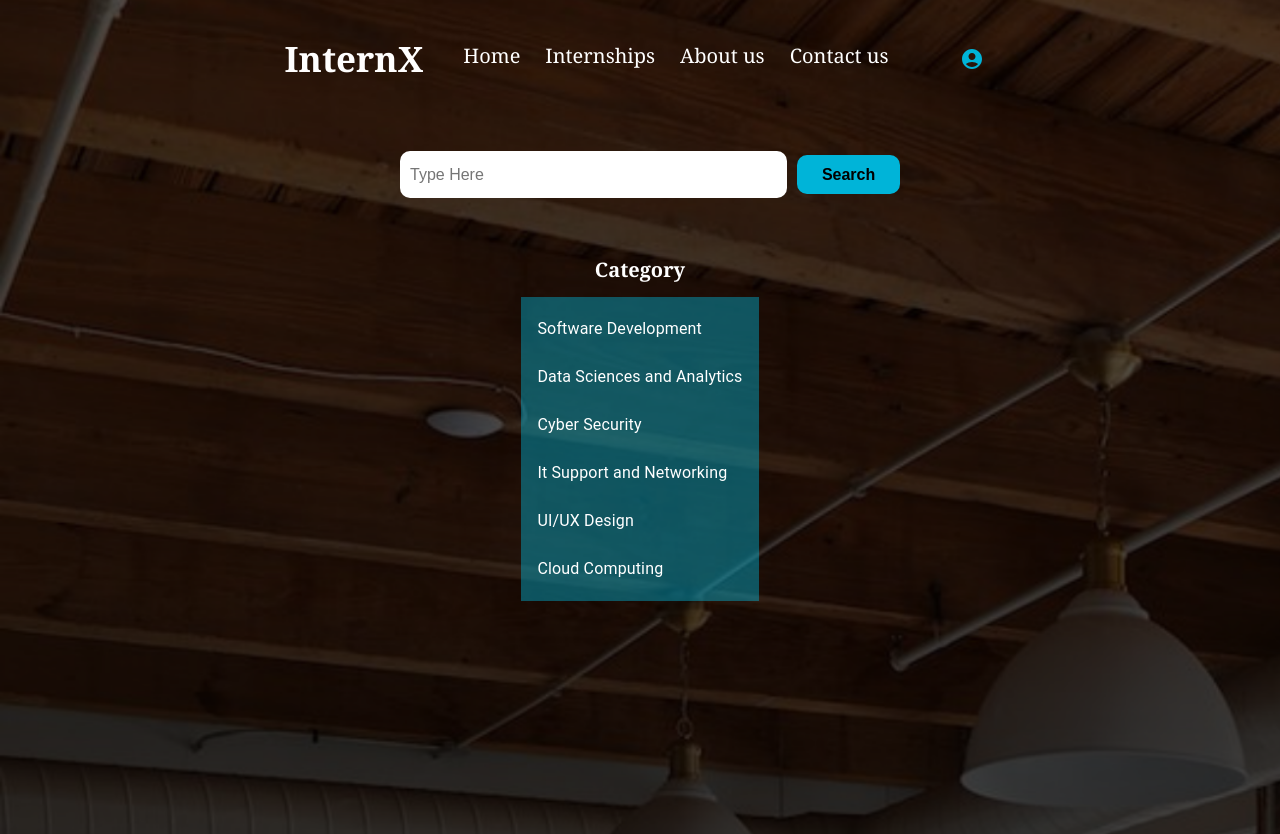
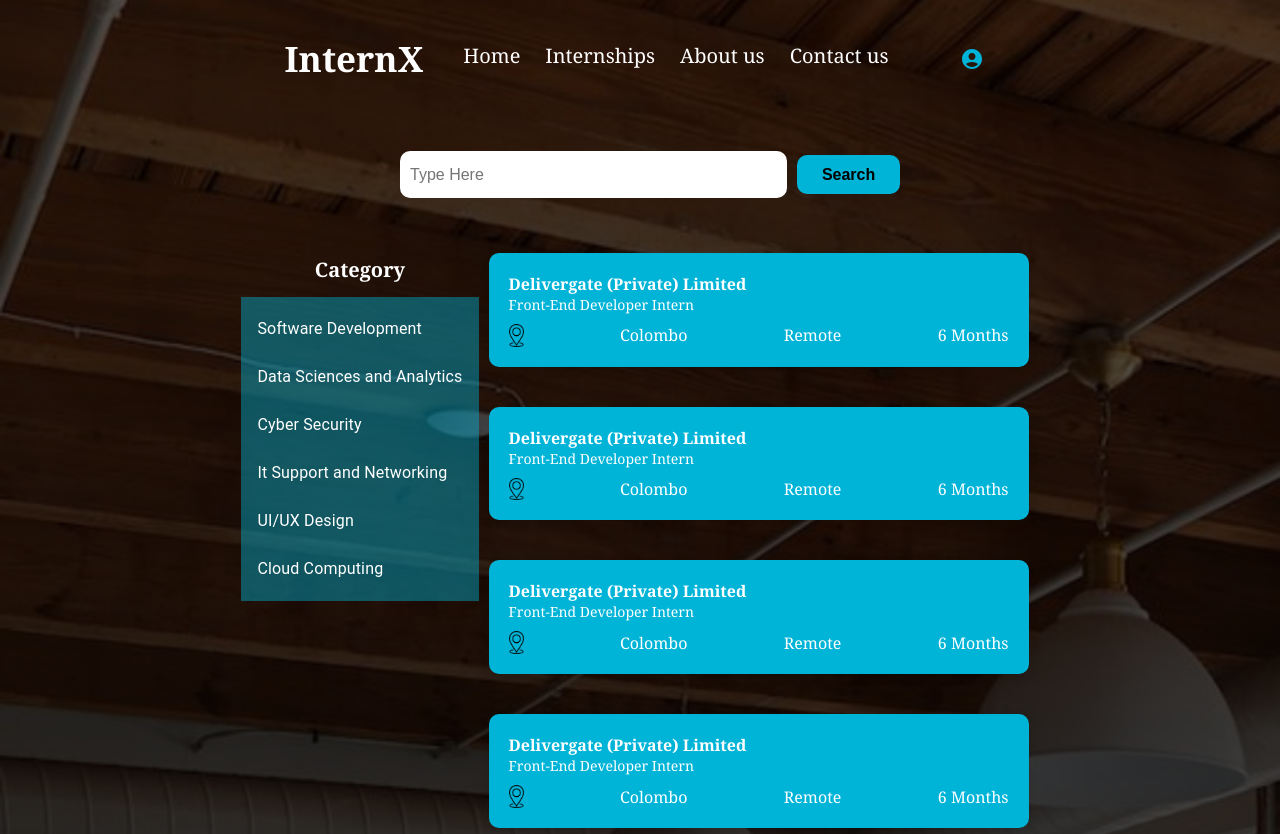
Before and after one commit to KushaRa/InternX_Front, a React (Create React App) app in the folder skillsync/: page /categories in a window 1280 px wide. Shown: the top 834 px of the page. Built offline with nearby package versions, Linux system fonts and the light colour scheme.

Commit message:
add category cards

```diff
--- a/skillsync/src/Pages/Categories/categories.jsx
+++ b/skillsync/src/Pages/Categories/categories.jsx
@@ -5,6 +5,7 @@ import Box from "@mui/material/Box";
 import List from "@mui/material/List";
 import ListItemButton from "@mui/material/ListItemButton";
 import ListItemText from "@mui/material/ListItemText";
+import location from "../../assets/location.jpg";
 
 const handleListItemClick = (Categories, index) => {};
 export const Categories = () => {
@@ -63,10 +64,7 @@ export const Categories = () => {
               <ListItemButton
                 onClick={(event) => handleListItemClick(event, 5)}
               >
-                <ListItemText
-                  className="textcategory"
-                  primary="UI/UX Design"
-                />
+                <ListItemText className="textcategory" primary="UI/UX Design" />
               </ListItemButton>
               <ListItemButton
                 onClick={(event) => handleListItemClick(event, 6)}
@@ -79,7 +77,26 @@ export const Categories = () => {
             </List>
           </Box>
         </div>
-        <div className="flex-box4"></div>
+        <div className="flex-box4">
+          <div className="category_cards">
+            {Array(6)
+              .fill()
+              .map((_, index) => (
+                <div className="category_card" key={index}>
+                  <div className="ctgcard-header">
+                    <h3>Delivergate (Private) Limited</h3>
+                    <p>Front-End Developer Intern</p>
+                  </div>
+                  <div className="ctgcard-details">
+                    <img className="locationlogo " src={location} alt="Logo" />
+                    <span>Colombo</span>
+                    <span>Remote</span>
+                    <span>6 Months</span>
+                  </div>
+                </div>
+              ))}
+          </div>
+        </div>
       </div>
     </div>
   );
```
